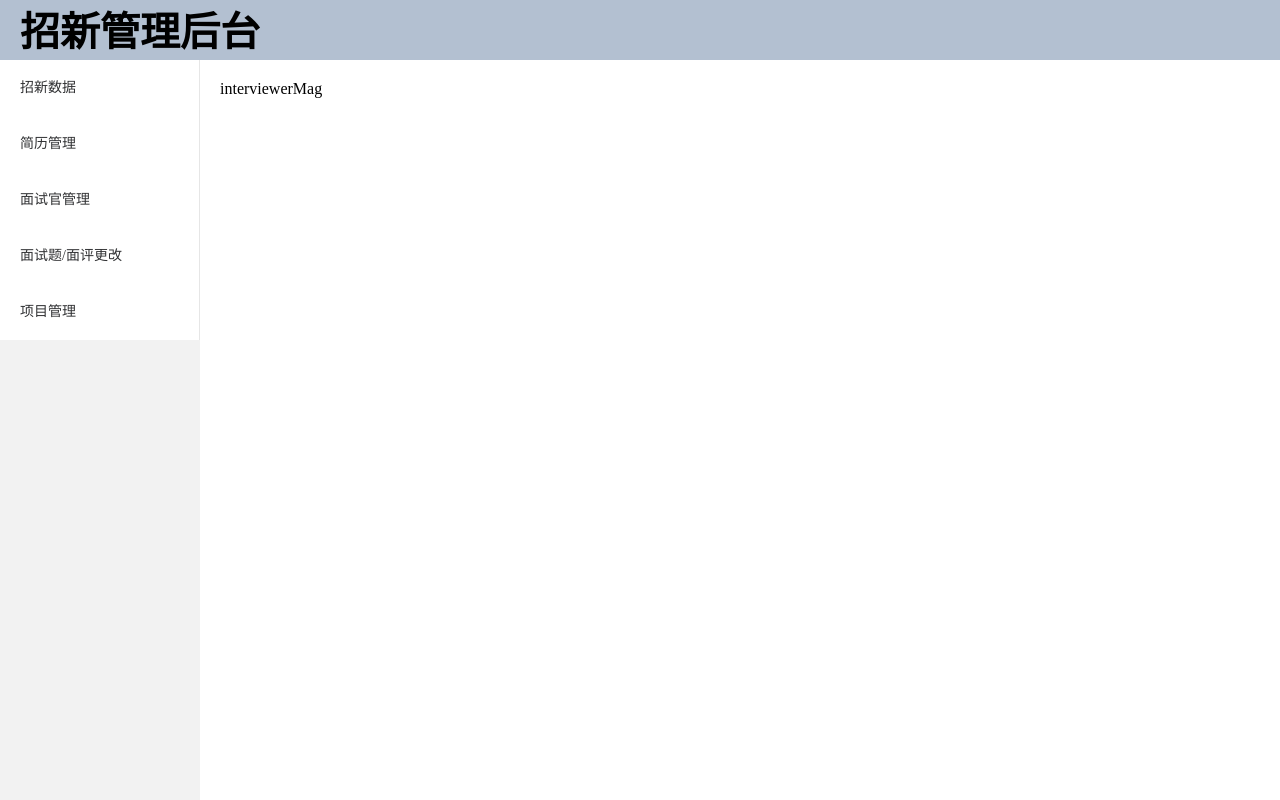
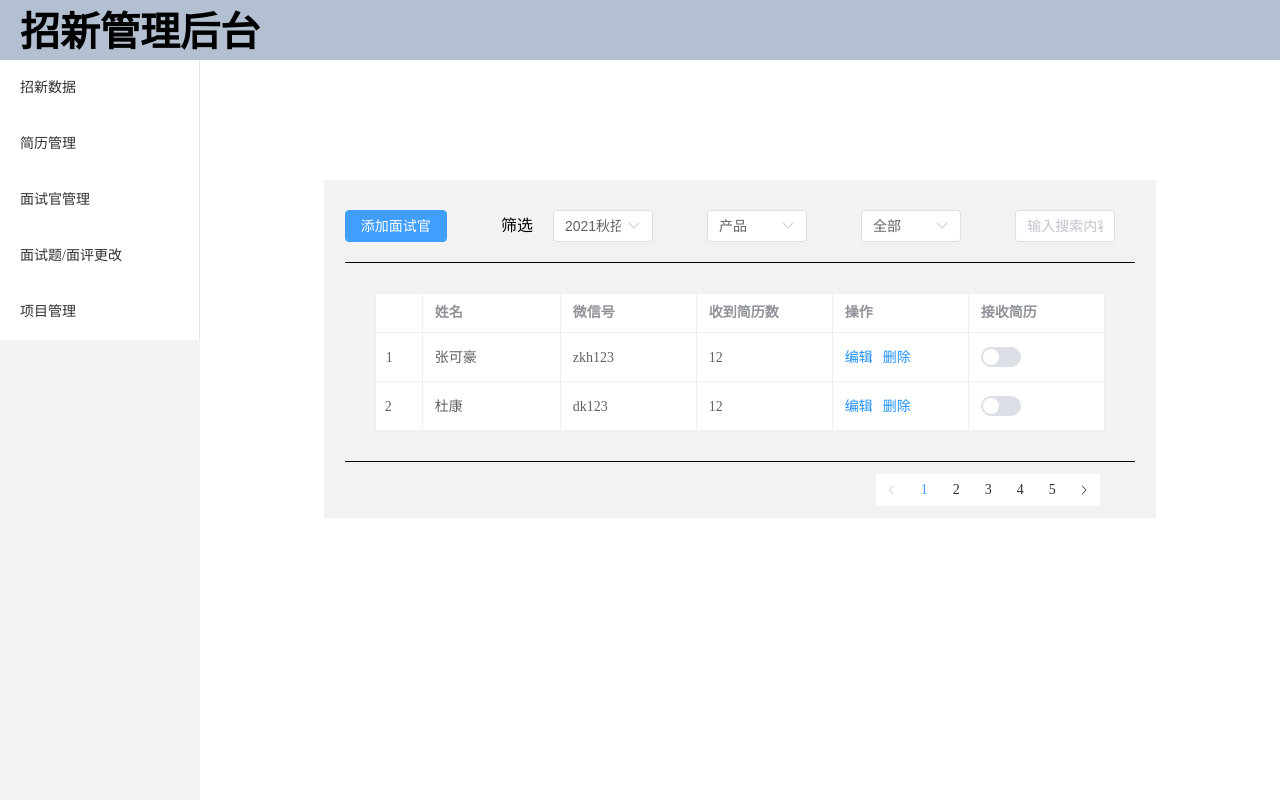
Before and after one commit to faga1/enroll, a Vue app: page /admin/interviewerMag in a window 1280 px wide. Built offline with nearby package versions, Linux system fonts and the light colour scheme.

Commit message:
面试官管理

```diff
--- a/auto-imports.d.ts
+++ b/auto-imports.d.ts
@@ -20,6 +20,8 @@ declare global {
   const ElRadioGroup: typeof import('element-plus/es')['ElRadioGroup']
   const ElRow: typeof import('element-plus/es')['ElRow']
   const ElSelect: typeof import('element-plus/es')['ElSelect']
+  const ElSwitch: typeof import('element-plus/es')['ElSwitch']
+  const ElTabelColumn: typeof import('element-plus/es')['ElTabelColumn']
   const ElTable: typeof import('element-plus/es')['ElTable']
   const ElTableColumn: typeof import('element-plus/es')['ElTableColumn']
   const ElUpload: typeof import('element-plus/es')['ElUpload']
--- a/src/commons/el.css
+++ b/src/commons/el.css
@@ -1,4 +1,4 @@
 .el-input {
-  width: 200px;
+  /* width: 200px; */
   margin: 0 20px;
 }
--- /dev/null
+++ b/src/components/projectSelector.vue
@@ -0,0 +1,29 @@
+<template>
+    <el-select v-model="project">
+        <el-option
+            v-for="item in projectList"
+            @click="changeProject(item.value)"
+            :label="item.label"
+            :value="item.value"
+            :key="item.value"></el-option>
+    </el-select>
+</template>
+<script setup lang="ts">
+import { reactive, ref, defineProps, defineEmits } from 'vue';
+
+const props = defineProps({
+    init: String
+})
+const project = ref(props.init)
+const projectList = reactive([
+    { label: '2021秋招(当前)', value: '2021秋招(当前)' },
+    { label: '2021春招', value: '2021春招' }
+
+])
+const emit = defineEmits(['changeProject'])
+function changeProject(projectName:string){
+    emit('changeProject', projectName)
+}
+</script>
+<style lang="less" scoped>
+</style>
--- a/src/views/admin/interviewerMag.vue
+++ b/src/views/admin/interviewerMag.vue
@@ -1,7 +1,109 @@
 <template>
-interviewerMag
+    <div class="container">
+        <div class="header">
+            <div><el-button type="primary">添加面试官</el-button></div>
+            <div>
+                <span>筛选</span>
+                <ProjectSelector class="project" init="2021秋招(当前)"></ProjectSelector>
+            </div>
+            <div>
+                <PostSelector init="产品"></PostSelector>
+            </div>
+            <div>
+                <el-select v-model="status">
+                    <el-option
+                        v-for="item in statusList"
+                        :value="item.value"
+                        :label='item.value'
+                        :key="item.value"></el-option>
+                </el-select>
+            </div>
+            <div>
+                <el-input placeholder="输入搜索内容"></el-input>
+            </div>
+        </div>
+        <div class="content">
+            <el-table :data="interviewerList" border>
+                <el-table-column type="index" />
+                <el-table-column prop="name" label="姓名" />
+                <el-table-column prop="wx" label="微信号" />
+                <el-table-column prop="count" label="收到简历数" />
+                <el-table-column label='操作'>
+                    <template #default="scope">
+                        <a @click="edit(scope.$index)">编辑</a>
+                        <a @click="delInterviewer(scope.$index)">删除</a>
+                    </template>
+                </el-table-column>
+                <el-table-column label="接收简历">
+                    <template #default="scope">
+                        <el-switch v-model="interviewerList[scope.$index].state"></el-switch>
+                    </template>
+                </el-table-column>
+            </el-table>
+        </div>
+        <div class="footer">
+            <el-pagination layout="prev, pager, next" :total="50"></el-pagination>
+        </div>
+    </div>
 </template>
 <script setup lang="ts">
+import { ref, reactive } from 'vue'
+import ProjectSelector from '../../components/projectSelector.vue'
+import PostSelector from '../../components/postSelector.vue';
+
+const status = ref('全部')
+const statusList = reactive([
+    { value: '全部' },
+    { value: '正常接收简历' },
+    { value: '停止接收简历' }
+])
+const interviewerList = reactive([
+    { name: '张可豪', wx: 'zkh123', count: 12, state: 0 },
+    { name: '杜康', wx: 'dk123', count: 12, state: 0 }
+])
+function edit(index: number){
+    console.log(index);
+}
+function delInterviewer(index:number){
+    console.log(index);
+}
 </script>
 <style lang="less" scoped>
+a{
+    color:dodgerblue;
+    margin-right: 10px;
+    cursor: pointer;
+}
+.container{
+    width: 80%;
+    margin:100px auto;
+    background-color: rgb(242,242,242);
+    padding:30px 0 0;
+    .header{
+        width: 95%;
+        margin:0 auto;
+        padding-bottom:20px;
+        display: flex;
+        justify-content:space-between;
+        .el-select,.el-input{
+            width: 100px;
+        }
+    }
+    .content{
+        width: 95%;
+        margin:0 auto;
+        padding:30px;
+        border-bottom:1px solid #000000;
+        border-top:1px solid #000000;
+    }
+    .footer{
+        display: flex;
+        flex-direction: row-reverse;
+        width: 95%;
+        margin:0 auto;
+        .el-pagination{
+            margin:10px 30px;
+        }
+    }
+}
 </style>
--- a/src/views/admin/resumeMag.vue
+++ b/src/views/admin/resumeMag.vue
@@ -2,14 +2,7 @@
     <el-row>
         <el-col :span="3">筛选条件</el-col>
         <el-col :span='5'>
-            <el-select v-model="project">
-                <el-option
-                    v-for="item in projectList"
-                    :label="item.label"
-                    :value="item.value"
-                    :key="item.value">
-                </el-option>
-            </el-select>
+            <ProjectSelector init="2021秋招(当前)"></ProjectSelector>
         </el-col>
         <el-col :span="5"><PostSelector init="前端" @changePost="changePost"></PostSelector></el-col>
         <el-col :span="5"><el-select></el-select></el-col>
@@ -53,6 +46,7 @@
 <script setup lang="ts">
 import { ref, reactive } from 'vue';
 import PostSelector from '../../components/postSelector.vue'
+import ProjectSelector from '../../components/projectSelector.vue'
 
 const current = ref(0)
 const interviewVis = ref(false)
```
